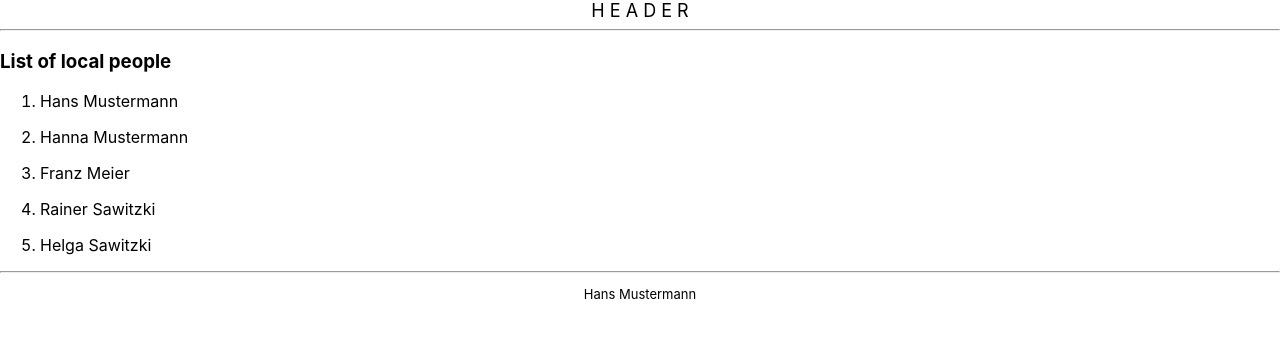
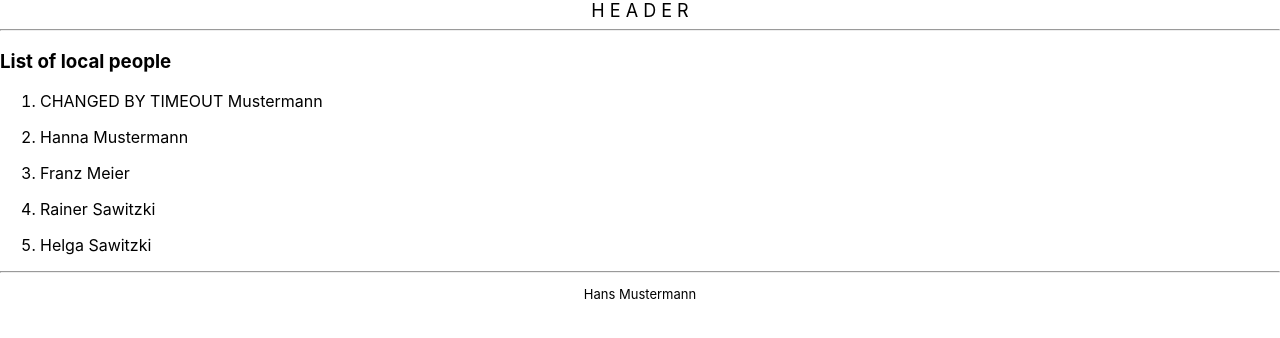
Before and after one commit to Javacream/org.javacream.training.react, a React (Create React App) app in the folder training/: page / in a window 1280 px wide. Shown: the top 338 px of the page. Built offline with nearby package versions, Linux system fonts and the light colour scheme.

Commit message:
play around with setTimeout and forceUpdate

```diff
--- a/training/src/people/component/PeopleListComponent.tsx
+++ b/training/src/people/component/PeopleListComponent.tsx
@@ -1,9 +1,14 @@
-import React from 'react';
+import React, {PureComponent} from 'react';
 import { Person } from '../model/People';
 import PersonComponent from './PersonComponent';
 
-const PeopleListComponent = (props: {people: Array<Person>}) => {
-    let htmlPeople = props.people.map( (p) => (<><li><PersonComponent key={p.id} person={p}/></li></>))
+class PeopleListComponent extends PureComponent<{people: Array<Person>}, {}>{
+
+    constructor(readonly props :{people: Array<Person>}){
+        super(props)
+    }
+    render(){
+        let htmlPeople = this.props.people.map( (p) => (<><li><PersonComponent key={p.id} person={p}/></li></>))
         return (
                     <div className="content">
                         <h3>List of local people</h3>
@@ -12,4 +17,11 @@ const PeopleListComponent = (props: {people: Array<Person>}) => {
                 )
     }
 
+    componentDidMount(){
+        setTimeout(() => {
+            this.forceUpdate()//DON'T DO THAT!
+        }, 4000)
+    }
+}
+
 export default PeopleListComponent
--- a/training/src/test/testData.tsx
+++ b/training/src/test/testData.tsx
@@ -10,3 +10,8 @@ export const testPeople = [
     new PersonClass(818, "Sawitzki", "Rainer", "m"),
     new PersonClass(819, "Sawitzki", "Helga", "f"),
 ]
+
+setTimeout(() => {
+    prototypePerson.firstname = "CHANGED BY TIMEOUT"
+    console.log(prototypePerson.firstname)
+}, 2000)
```
Lines whose indentation alone changed are shown as unchanged.
